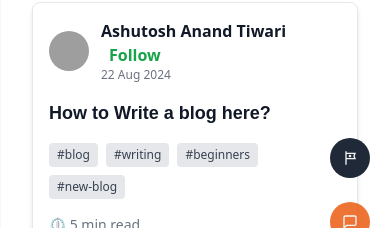
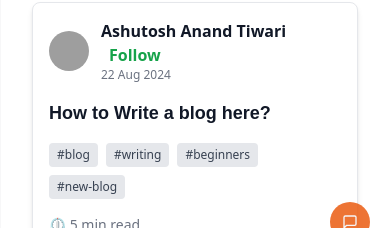
Before and after one commit to ashumsd7/heyashu, a Next.js app: page /blogs in a window 390 px wide. Shown: the part 582-810 px from the top of the page. Built offline with nearby package versions, Linux system fonts and the light colour scheme; grey boxes are pictures that could not be loaded; a web font is replaced by a local one.

Commit message:
fix: hide tour button on mobiel screen

```diff
--- a/src/components/ui/StartTourBtn.jsx
+++ b/src/components/ui/StartTourBtn.jsx
@@ -2,7 +2,7 @@ import React from 'react'
 import { MdOutlineTour } from "react-icons/md";
 function StartTour({children='',onClick}) {
   return (
-    <button  id='start-tour'  title='Start the Website Tour again' onClick={onClick} className="border-b-32 border-dotted font-serif flex items-center gap-1 font-semibold cursor-pointer bg-gray-800  text-gray-100 px-2 py-1 rounded-full h-10 w-10  bottom-2 justify-center"><MdOutlineTour />{children}</button>
+    <button  id='start-tour'  title='Start the Website Tour again' onClick={onClick} className="border-b-32 hidden border-dotted font-serif lg:flex items-center gap-1 font-semibold cursor-pointer bg-gray-800  text-gray-100 px-2 py-1 rounded-full h-10 w-10  bottom-2 justify-center"><MdOutlineTour />{children}</button>
   )
 }
 
```
